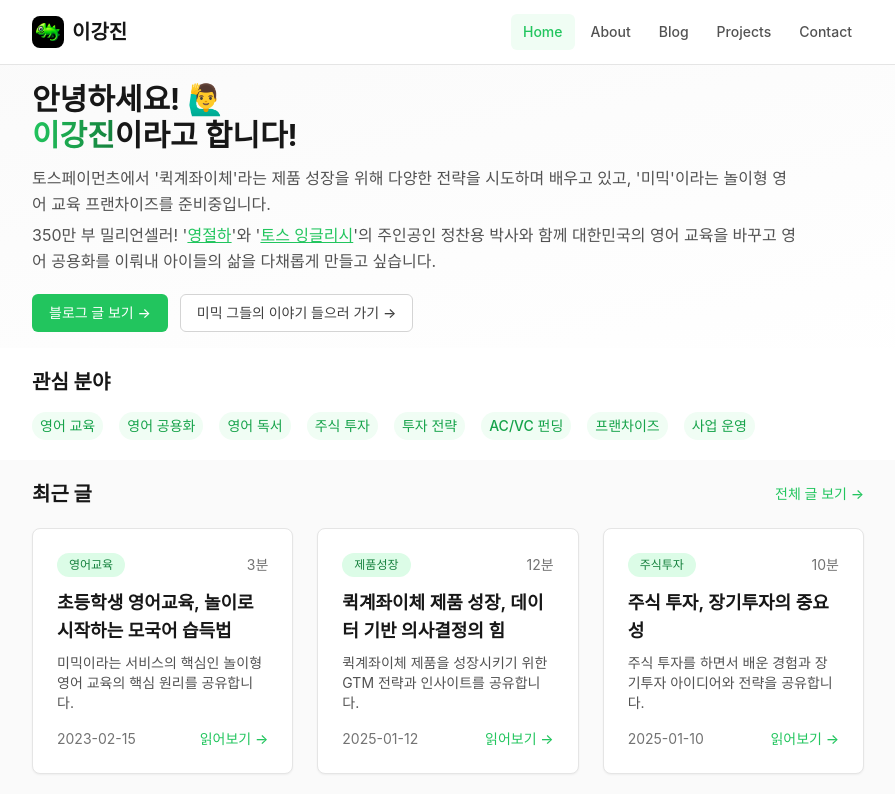
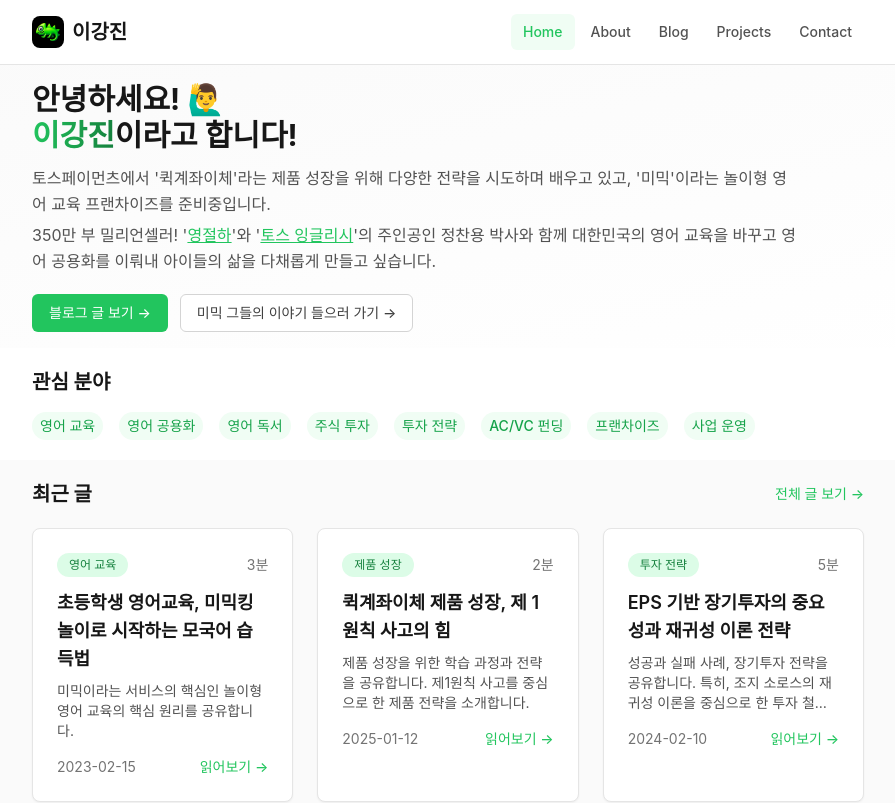
Before and after one commit to Wakeupjin/wakeupjin.github.io, a Next.js app: page / in a window 1280 px wide. Shown: the top 803 px of the page, without its empty margins (192-1087 px from the left). Built offline with nearby package versions, Linux system fonts and the light colour scheme.

Commit message:
Update blog posts: improve titles and descriptions

```diff
--- a/lib/notion.ts
+++ b/lib/notion.ts
@@ -207,7 +207,7 @@ export const getDummyBlogPosts = (): BlogPost[] => [
   },
   {
     id: '2',
-    title: '퀵계좌이체 제품 성장, 데이터 기반 의사결정의 힘',
+    title: '퀵계좌이체 제품 성장, 제 1원칙 사고의 힘',
     excerpt: '토스페이먼츠에서 퀵계좌이체 제품을 성장시킨 GTM 전략과 인사이트를 공유합니다.',
     content: '제품 성장을 위한 데이터 분석과 사용자 인사이트...',
     date: '2025-01-12',
--- a/pages/index.tsx
+++ b/pages/index.tsx
@@ -8,27 +8,27 @@ const HomePage = () => {
   const recentPosts = [
     {
       id: 1,
-      title: '초등학생 영어교육, 놀이로 시작하는 모국어 습득법',
+      title: '초등학생 영어교육, 미믹킹 놀이로 시작하는 모국어 습득법',
       excerpt: '미믹이라는 서비스의 핵심인 놀이형 영어 교육의 핵심 원리를 공유합니다.',
       date: '2023-02-15',
       readTime: '3분',
-      category: '영어교육'
+      category: '영어 교육'
     },
     {
       id: 2,
-      title: '퀵계좌이체 제품 성장, 데이터 기반 의사결정의 힘',
-      excerpt: '퀵계좌이체 제품을 성장시키기 위한 GTM 전략과 인사이트를 공유합니다.',
+      title: '퀵계좌이체 제품 성장, 제 1원칙 사고의 힘',
+      excerpt: '제품 성장을 위한 학습 과정과 전략을 공유합니다. 제1원칙 사고를 중심으로 한 제품 전략을 소개합니다.',
       date: '2025-01-12',
-      readTime: '12분',
-      category: '제품성장'
+      readTime: '2분',
+      category: '제품 성장'
     },
     {
       id: 3,
-      title: '주식 투자, 장기투자의 중요성',
-      excerpt: '주식 투자를 하면서 배운 경험과 장기투자 아이디어와 전략을 공유합니다.',
-      date: '2025-01-10',
-      readTime: '10분',
-      category: '주식투자'
+      title: 'EPS 기반 장기투자의 중요성과 재귀성 이론 전략',
+      excerpt: '성공과 실패 사례, 장기투자 전략을 공유합니다. 특히, 조지 소로스의 재귀성 이론을 중심으로 한 투자 철학을 소개합니다.',
+      date: '2024-02-10',
+      readTime: '5분',
+      category: '투자 전략'
     }
   ];
 
```
